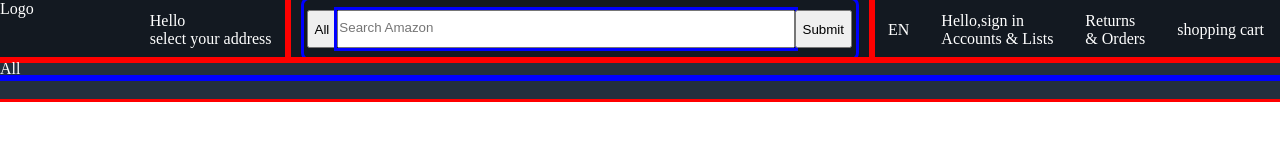
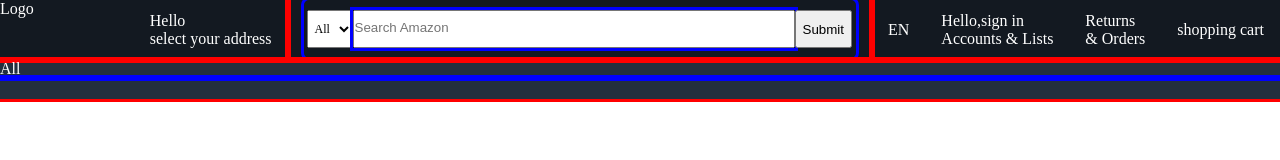
Before and after one commit to Mount-Blanc/AmazonClone, a React (Vite) app in the folder AmazonClone/: page / in a window 1280 px wide. Shown: the top 160 px of the page. Built offline with nearby package versions, Linux system fonts and the light colour scheme.

Commit message:
added css to the search select

```diff
--- a/AmazonClone/src/App.css
+++ b/AmazonClone/src/App.css
@@ -84,3 +84,14 @@
 .logo {
   padding-right: 100px;
 }
+
+.selector {
+  position: absolute;
+  margin-left: 8px;
+  margin-top: 12px;
+  color:black;
+  font-size:12px;
+}
+.select {
+  padding-left: 24px;
+}
--- a/AmazonClone/src/App.jsx
+++ b/AmazonClone/src/App.jsx
@@ -22,7 +22,10 @@
       <div className='nav-middle'>
         <div className='nav-search'>
           <form>
-            <button>All</button>
+            <div className='selector'>
+              <span>All</span>
+            </div>
+            <select class="select" title='Search'></select>
             <div className='nav-fill'>
          <input className='nav-input' type="search" placeholder='Search Amazon'></input>
 
```
